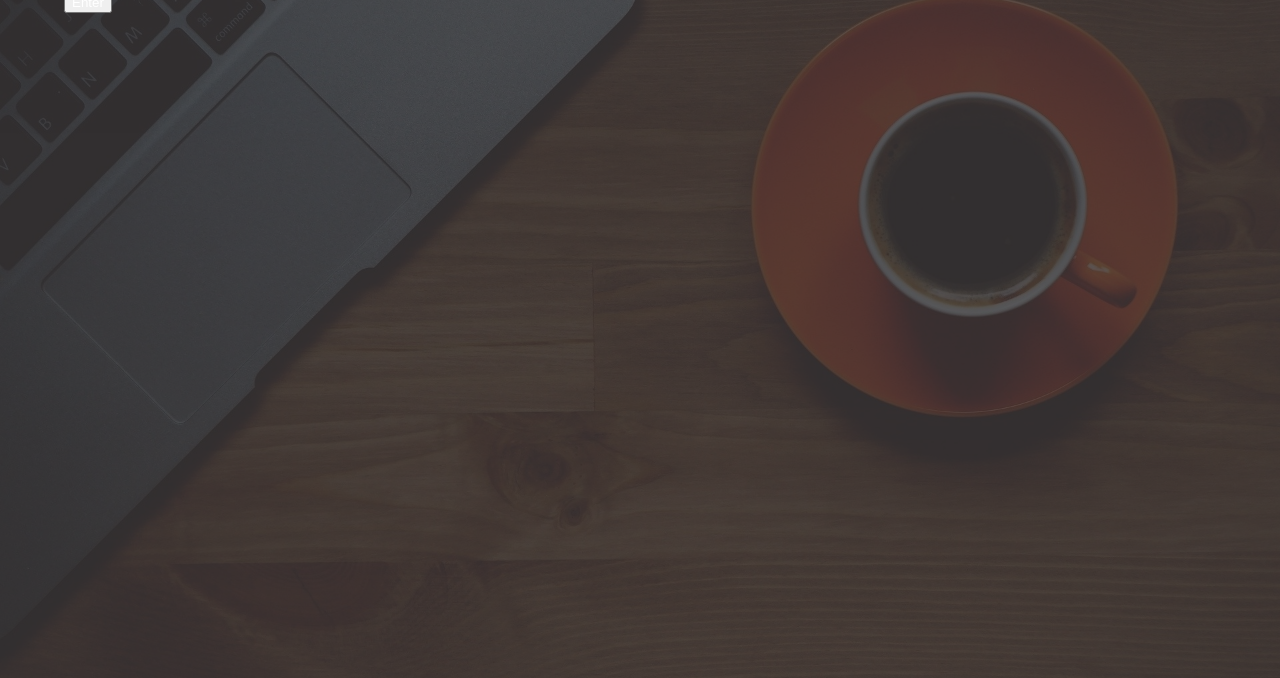
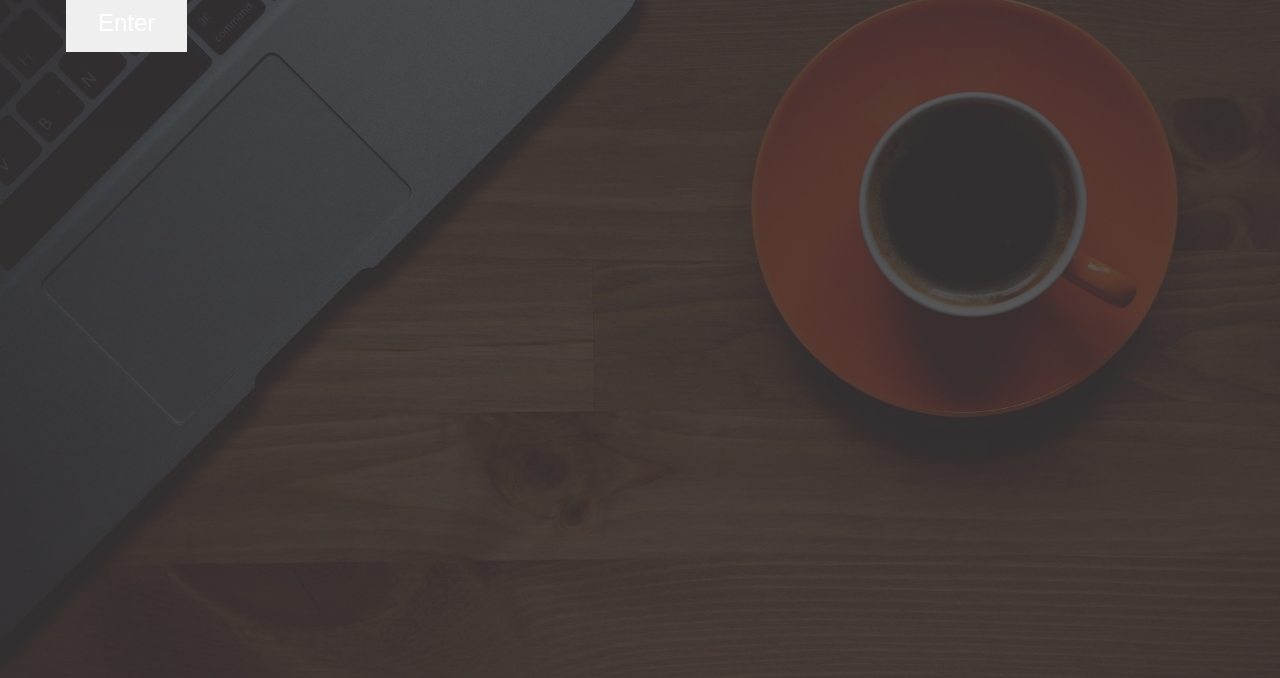
Before and after one commit to airborne17th/airborne17th.github.io, a website: page index.html in a window 1280 px wide. Shown: the part 122-800 px from the top of the page. Drawn offline with Linux system fonts and the light colour scheme; files whose address does not match are found by name.

Commit message:
Add files via upload

```diff
--- a/index.html
+++ b/index.html
@@ -8,6 +8,27 @@
 <!-- <link rel="stylesheet" href="https://maxcdn.bootstrapcdn.com/bootstrap/4.0.0/css/bootstrap.min.css" integrity="sha384-Gn5384xqQ1aoWXA+058RXPxPg6fy4IWvTNh0E263XmFcJlSAwiGgFAW/dAiS6JXm" crossorigin="anonymous"> -->
 <link rel="stylesheet" href="dist/css/main.css">
 <title>John Kyker's 2020 Portfolio</title>
+
+<style>
+    .button {
+    background-color: $secondary-color;
+    border: none;
+    color: white;
+    padding: 15px 32px;
+    text-align: center;
+    align-items: center;
+    text-decoration: none;
+    display: inline-block;
+    font-size: 24px;
+    margin: 4px 2px;
+    cursor: pointer;
+    transition-duration: 0.4s;
+  }
+
+  .button:hover {
+    box-shadow: 0 12px 16px 0 rgba(0,0,0,0.24),0 17px 50px 0 rgba(0,0,0,0.19);
+  }
+</style>
 </head>
 
 <body id="bg-img">
```
